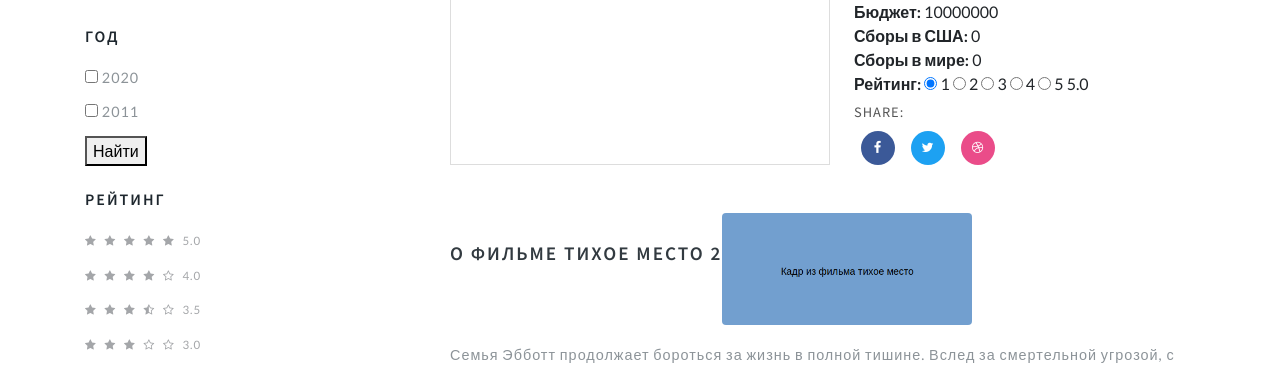
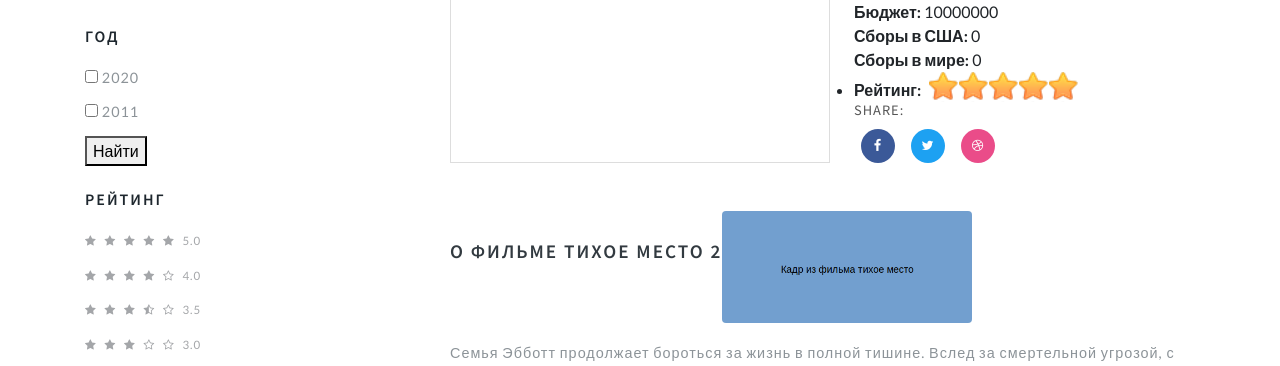
Before and after one commit to Linuxviz/M_DJ_P_v2, a Django app: a page that uses templates/base.html in a window 1280 px wide, after a click that opens the changed part. Shown: the part 962-1328 px from the top of the page. Run offline with Django 3.2, Linux system fonts and the light colour scheme; data comes from the database, SQL or seed files in the repository; both versions use the stored data as it was after the commit; some libraries are stand-ins or nearby versions.

Commit message:
patch star system

```diff
--- a/static/css/style.css
+++ b/static/css/style.css
@@ -52,35 +52,8 @@
     letter-spacing: 1px;
 }
 
-.rating {
-    overflow: hidden;
-    vertical-align: bottom;
-    display: inline-block;
-    width: 155px;
-    height: 30px;
-}
-
-.rating > input {
-    opacity: 0;
-    margin-right: -100%;
-}
-
-.rating > label {
-    position: relative;
-    display: block;
-    float: right;
-    background: url("../images/star-off-big.png");
-    background-size: 30px 30px;
-}
-
-.rating > label:before {
-    display: block;
-    opacity: 0;
-    content: '';
-    width: 30px;
-    height: 30px;
-    background: url("../images/star-on-big.png");
-}
+/* //Checkbox stars */
+
 
 ul {
     margin: 0;
@@ -689,6 +662,43 @@
     color: #fff;
 }
 
+.rating {
+    overflow: hidden;
+    vertical-align: bottom;
+    display: inline-block;
+    width: 155px;
+    height: 30px;
+}
+
+.rating > input {
+    opacity: 0;
+    margin-right: -100%;
+}
+
+.rating > label {
+    position: relative;
+    display: block;
+    float: right;
+    background: url('../images/star-off-big.png');
+    background-size: 30px 30px;
+}
+
+.rating > label:before {
+    display: block;
+    opacity: 0;
+    content: '';
+    width: 30px;
+    height: 30px;
+    background: url('../images/star-on-big.png');
+    background-size: 30px 30px;
+    transition: opacity 0.2s linear;
+}
+
+.rating > label:hover:before,
+.rating > label:hover ~ label:before,
+.rating:not(:hover) > :checked ~ label:before {
+    opacity: 1;
+}
 /*-- //New-Arrivals --*/
 
 section#brands {
--- a/templates/base.html
+++ b/templates/base.html
@@ -35,6 +35,6 @@
     {% endblock %}
     {% include 'include/_footer_base.html' %}
 </div>
-
+<script src="{% static 'js/scripts.js' %}"></script>
 </body>
 </html>
--- a/templates/movies/movie_detail.html
+++ b/templates/movies/movie_detail.html
@@ -1,5 +1,4 @@
 {% extends "movies/base.html" %}
-
 {% load static %}
 {% block title %}
     {{ movie.title }}
@@ -95,20 +94,19 @@
                                         {{ movie.fees_in_world }}
                                     </span>
                     </li>
-                    <li style="list-style: none">
+                    <li>
                         <form action="{% url 'add_rating' %}" method="post" name="rating">
                             <b>Рейтинг:</b>
                             {% csrf_token %}
-                            <input type="hidden" value="{{ request.path }}" name="next">
                             <input type="hidden" value="{{ movie.id }}" name="movie">
-                            <span>
-                                {% for k,v in star_form.fields.star.choices %}
-                                    <input id="rating{{ v }}" type="radio" name="star" value="{{ k }}">
+                            <span class="rating">
+                                {% for k, v in star_form.fields.star.choices %}
+                                    <input id="rating{{ v }}" type="radio" name="star"
+                                           value="{{ k }}">
                                     <label for="rating{{ v }}">{{ k }}</label>
                                 {% endfor %}
                             </span>
-                            <span class="editContent"
-                                  style="outline: none; cursor: inherit;">5.0</span>
+                            <span class="editContent"></span>
                         </form>
                     </li>
                     <div class="share-desc">
@@ -241,24 +239,4 @@
         {% endfor %}
     </div>
     </div>
-    <script>
-        function addReview(name, id) {
-            document.getElementById('contactparent').value = id;
-            document.getElementById('contactcomment').innerText = `${name},`
-        }
-    </script>
-    <script>
-        const rating = document.querySelector('form[name=rating]');
-
-        rating.addEventListener("change", function (e) {
-            // Получаем данные из формы
-            let data = new FormData(this);
-            fetch(`${this.action}`, {
-                method: 'POST',
-                body: data
-            })
-                .then(response => alert("Рейтинг установлен"))
-                .catch(error => alert("Ошибка"))
-        });
-    </script>
 {% endblock %}
```
Also changed, not shown: db.sqlite3, 1 other file.
